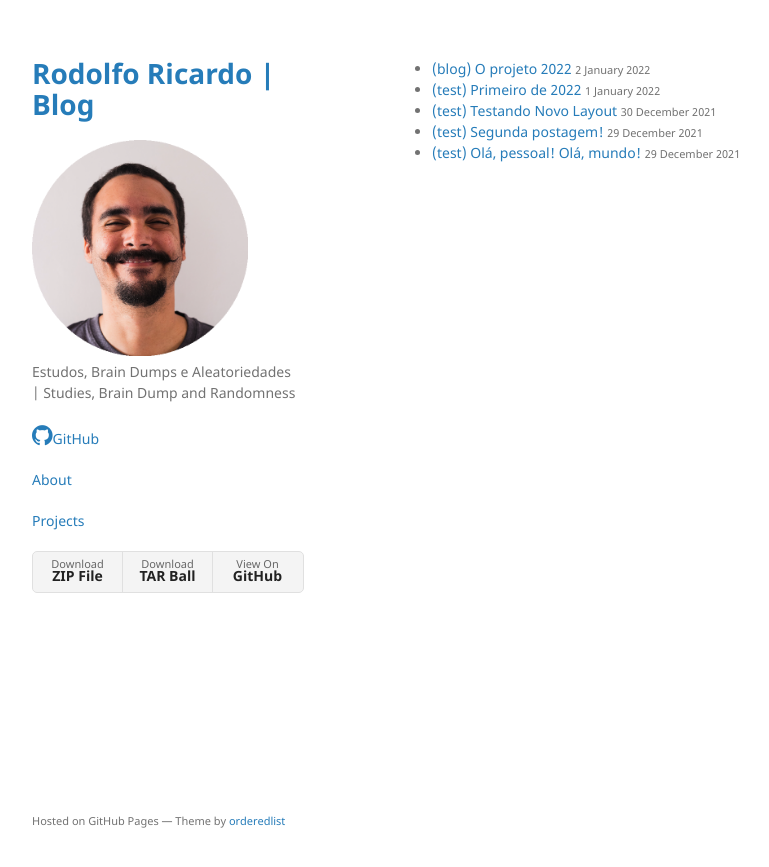
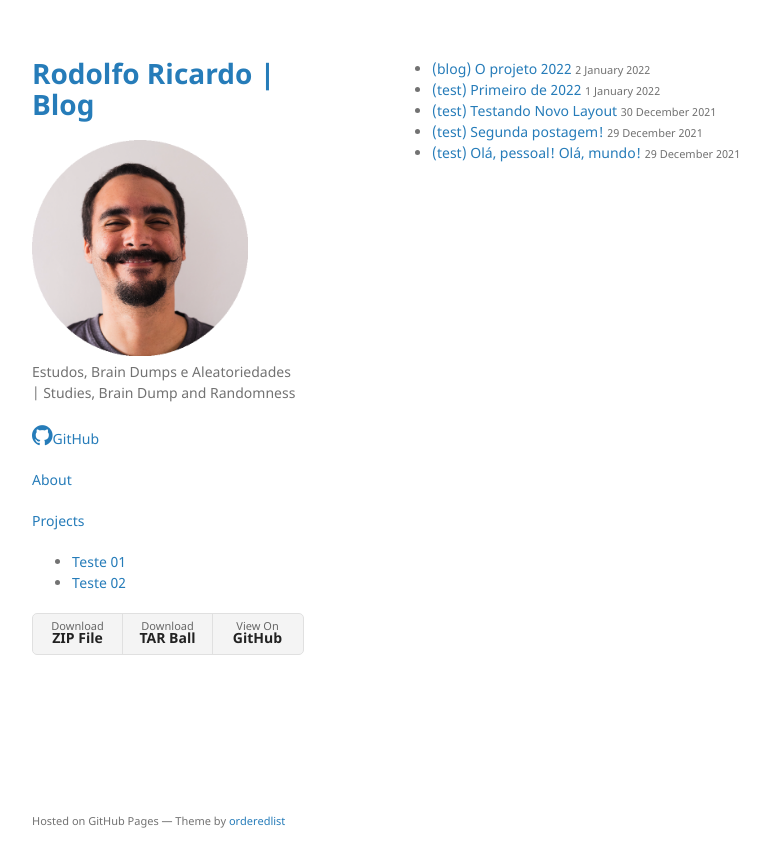
Before and after one commit to rodolforicardotech/rodolforicardotech.github.io, a Jekyll site: the page built from index.md, in a window 1280 px wide. Shown: the top 867 px of the page, without its empty margins (178-947 px from the left). Built offline with Jekyll 4.4.1, drawn with Linux system fonts in a browser that asks for light colours; our own code applies the rules of GitHub Pages for plain Markdown files.

Commit message:
adicionando lista UL para teste
Testando UL na sidebar

```diff
--- a/_layouts/default.html
+++ b/_layouts/default.html
@@ -41,6 +41,11 @@
 
         <p class="view"><a href="">Projects</a></p>
 
+        <ul>
+          <li> <a>Teste 01</a>
+          <li> <a>Teste 02</a>
+        </ul>
+
         {% if site.show_downloads %}
         <ul class="downloads">
           <li><a href="{{ site.github.zip_url }}">Download <strong>ZIP File</strong></a></li>
```
